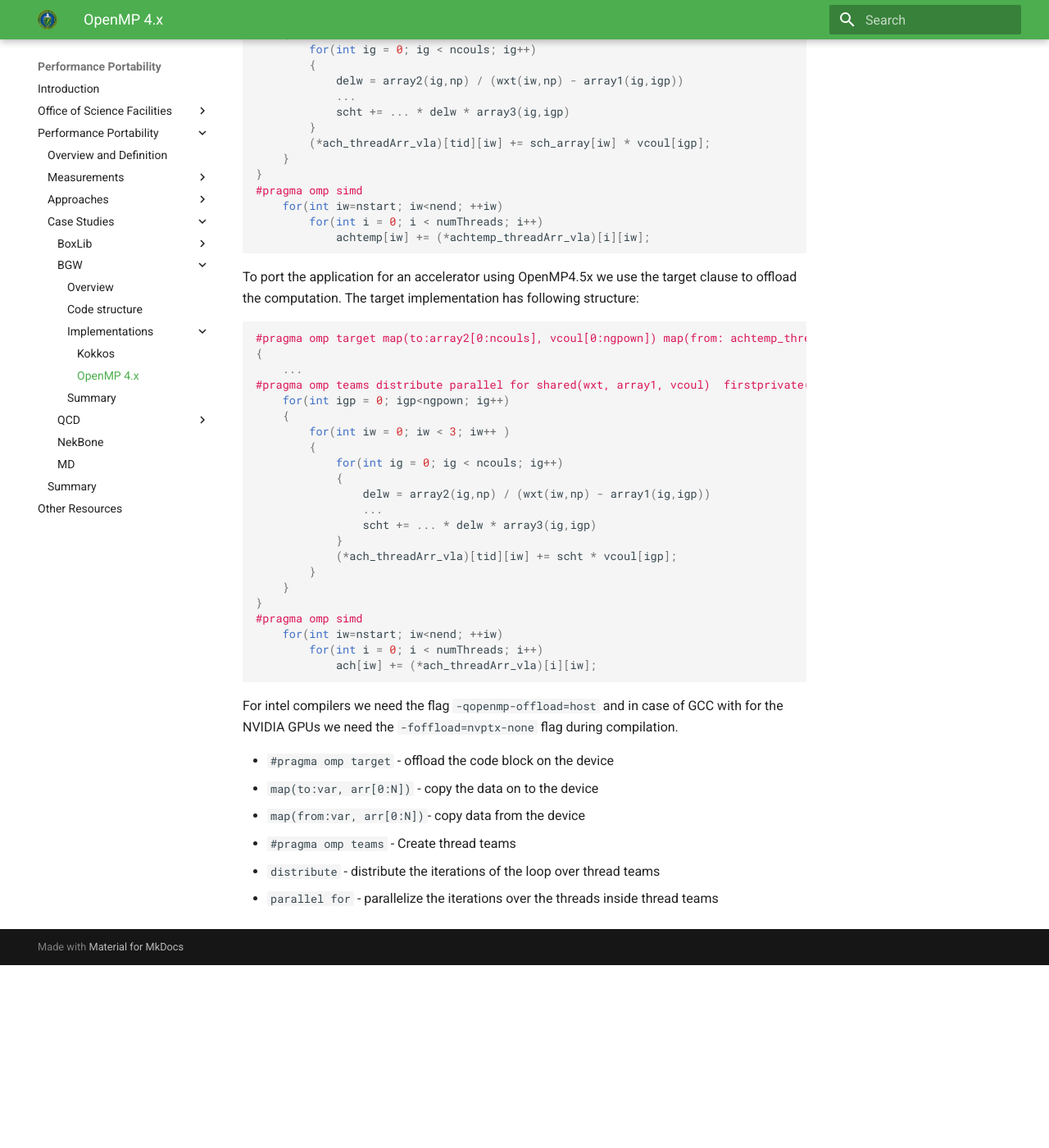
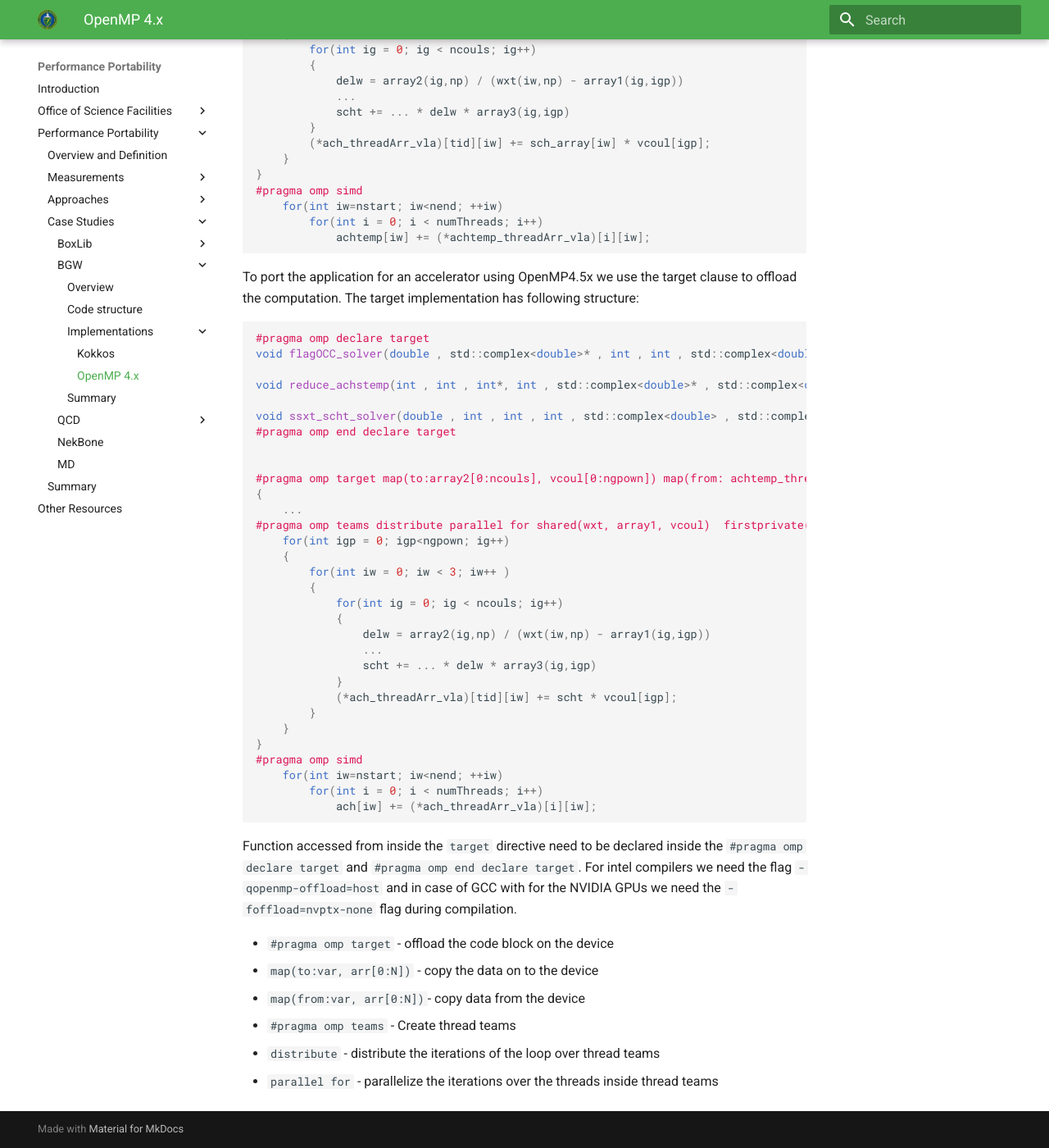
Before and after one commit to jrdeslippe/perfportsite, an MkDocs documentation site: the page built from docs/case_studies/gw/openmp_implementation.md, in a window 1280 px wide and 1400 px high, scrolled down 704 px. Shown: the whole window at 82% size. Built offline with MkDocs 1.6.1 and Material for MkDocs 9.7.7, drawn with Linux system fonts in a browser that asks for light colours; old or Windows-style settings are respelled for this version of MkDocs; before the commit the page ends 1881 px from its top, so only the background shows below that.

Commit message:
Added the declare target and end declare target to the OpenMP 4.5 code

````diff
--- a/docs/case_studies/gw/openmp_implementation.md
+++ b/docs/case_studies/gw/openmp_implementation.md
@@ -47,6 +47,15 @@ To port the application for an accelerator using OpenMP4.5x we use the target cl
 The target implementation has following structure:
 
 ```C++
+#pragma omp declare target
+void flagOCC_solver(double , std::complex<double>* , int , int , std::complex<double>* , std::complex<double>* , std::complex<double>* , std::complex<double>& , std::complex<double>& , int , int , int , int , int );
+
+void reduce_achstemp(int , int , int*, int , std::complex<double>* , std::complex<double>* , std::complex<double>* , std::complex<double>& ,  int* , int , double* );
+
+void ssxt_scht_solver(double , int , int , int , std::complex<double> , std::complex<double> , std::complex<double> , std::complex<double> , std::complex<double> , std::complex<double> , std::complex<double> , std::complex<double>& , std::complex<double>& , std::complex<double> );
+#pragma omp end declare target
+
+
 #pragma omp target map(to:array2[0:ncouls], vcoul[0:ngpown]) map(from: achtemp_threadArr_vla[0:numberThreads*3])
 {
     ...
@@ -71,6 +80,7 @@ The target implementation has following structure:
             ach[iw] += (*ach_threadArr_vla)[i][iw];
 
 ```
+Function accessed from inside the ```target``` directive need to be declared inside the ```#pragma omp declare target ``` and ```#pragma omp end declare target```.
 For intel compilers we need the flag ```-qopenmp-offload=host``` and in case of GCC with for the NVIDIA GPUs we need the ```-foffload=nvptx-none``` flag during compilation.
 
 * ```#pragma omp target ``` - offload the code block on the device
````
